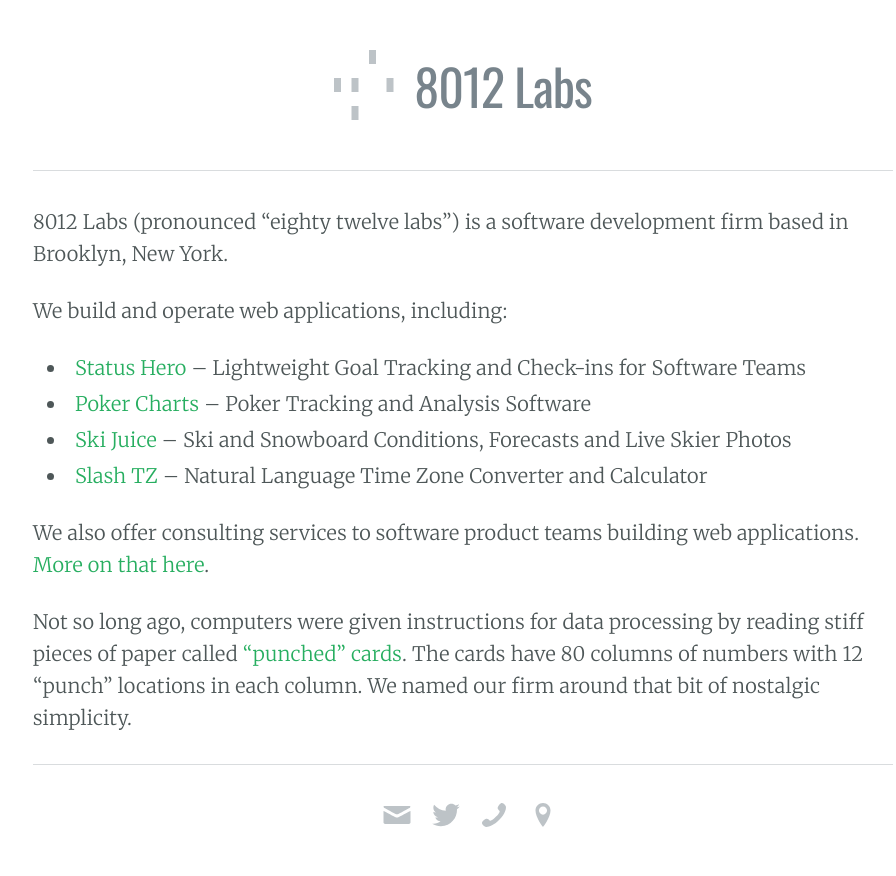
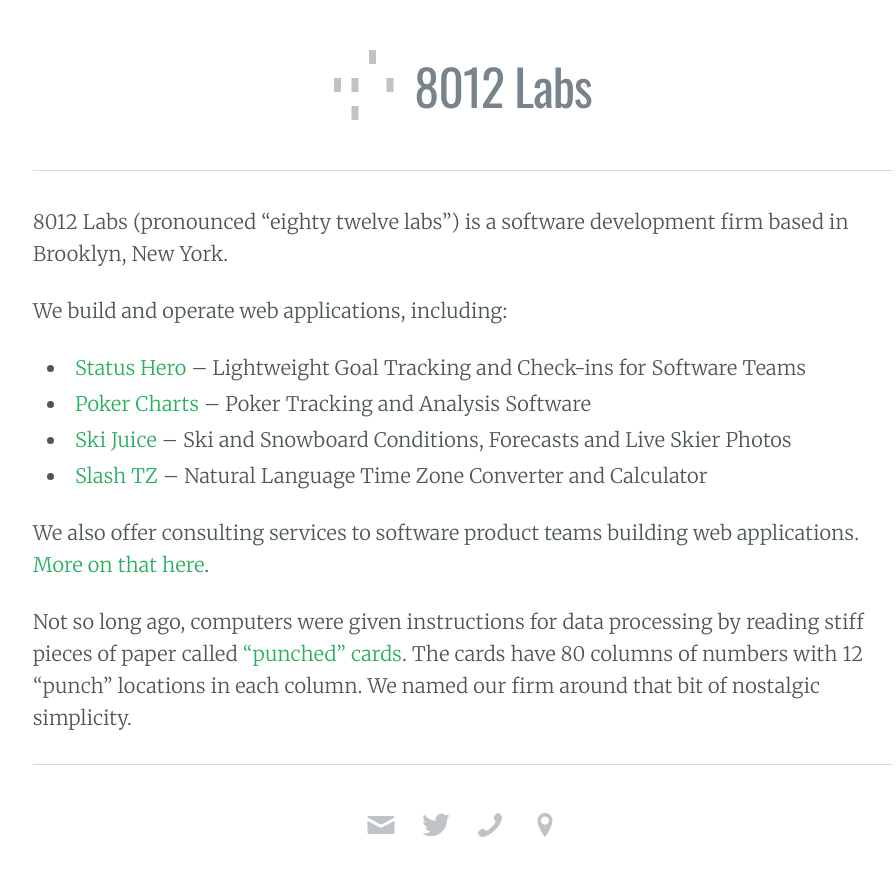
Before and after one commit to statushero/8012labs.github.io, a Jekyll site: the page built from index.md, in a window 1280 px wide. Shown: the top 876 px of the page, without its empty margins (177-1073 px from the left). Built offline with Jekyll 4.4.1, drawn with Linux system fonts in a browser that asks for light colours; nearby versions of some CDN libraries.

Commit message:
Fix icons

```diff
--- a/css/main.scss
+++ b/css/main.scss
@@ -30,6 +30,10 @@
   a, a:hover, a:visited { color: $link-color; }
   a:hover { color: lighten($link-color, 5%); }
   hr { border-color: lighten($silver, 10%); }
+}
+
+main {
+
   ul {
     list-style-type: disc;
     li {
@@ -37,6 +41,8 @@
       margin-bottom: .4rem;
     }
   }
+
+
 }
 
 .container { max-width: 90.0rem; }
@@ -67,6 +73,7 @@
   text-align: center;
   ul li {
     display: inline-block;
+    margin: 1rem;
     svg {
       path {
         fill: $silver;
```
